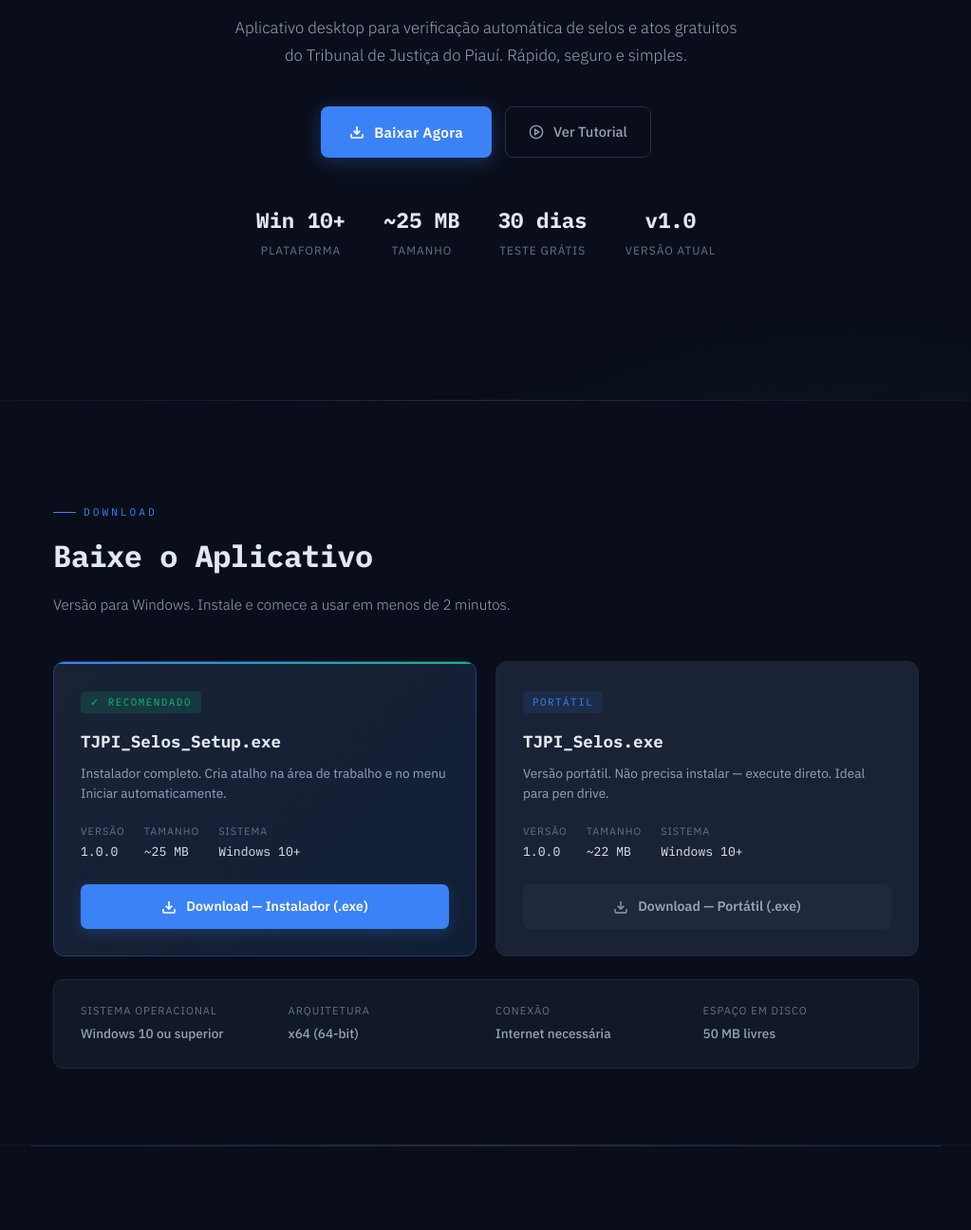
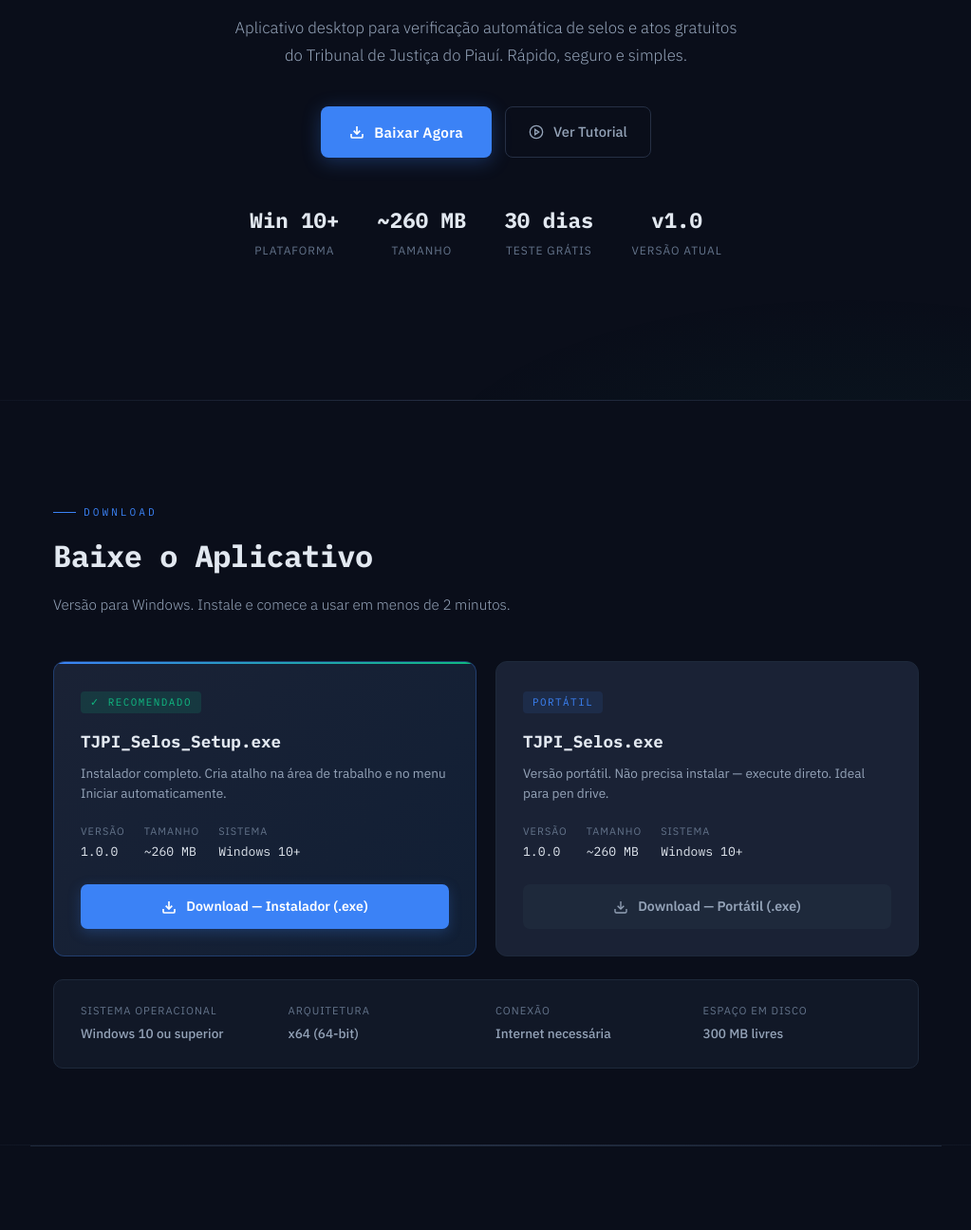
Before and after one commit to Lucianoph/tjpi-selos-landing, a website: page public/index.html in a window 1280 px wide. Shown: the part 379-1674 px from the top of the page at 95% size, without its empty margins (128-1151 px from the left). Drawn offline with Linux system fonts and the light colour scheme.

Commit message:
Update index.html

```diff
--- a/public/index.html
+++ b/public/index.html
@@ -857,7 +857,7 @@ footer {
         <span class="lbl">Plataforma</span>
       </div>
       <div class="hero-meta-item">
-        <span class="val">~25 MB</span>
+        <span class="val">~260 MB</span>
         <span class="lbl">Tamanho</span>
       </div>
       <div class="hero-meta-item">
@@ -892,7 +892,7 @@ footer {
         </div>
         <div class="dl-info-item">
           <span class="k">Tamanho</span>
-          <span class="v">~25 MB</span>
+          <span class="v">~260 MB</span>
         </div>
         <div class="dl-info-item">
           <span class="k">Sistema</span>
@@ -916,7 +916,7 @@ footer {
         </div>
         <div class="dl-info-item">
           <span class="k">Tamanho</span>
-          <span class="v">~22 MB</span>
+          <span class="v">~260 MB</span>
         </div>
         <div class="dl-info-item">
           <span class="k">Sistema</span>
@@ -945,7 +945,7 @@ footer {
     </div>
     <div class="sys-req-item">
       <div class="k">Espaço em disco</div>
-      <div class="v">50 MB livres</div>
+      <div class="v">300 MB livres</div>
     </div>
   </div>
 </section>
```
